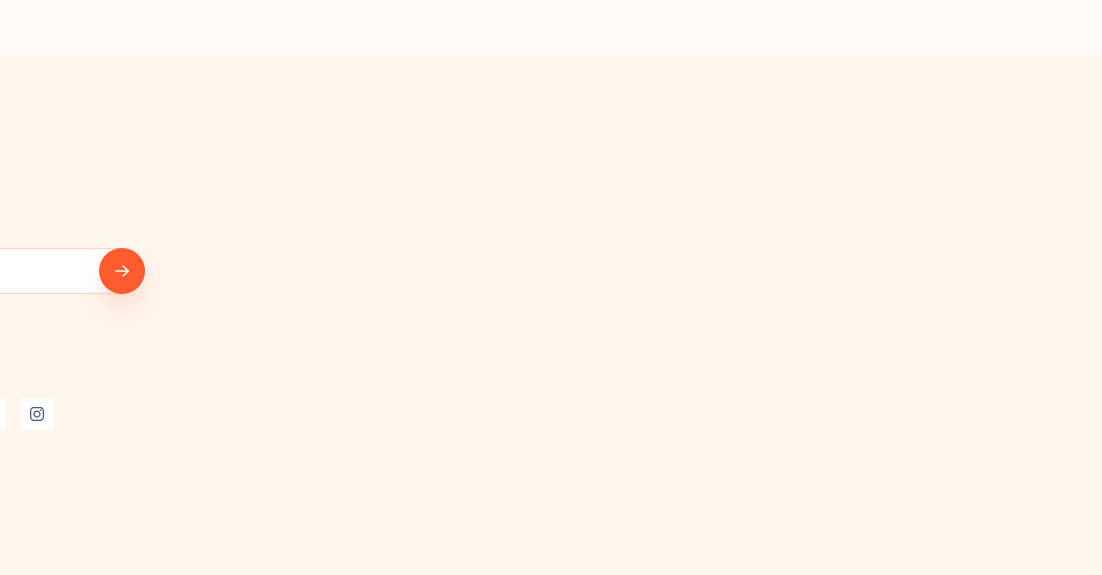
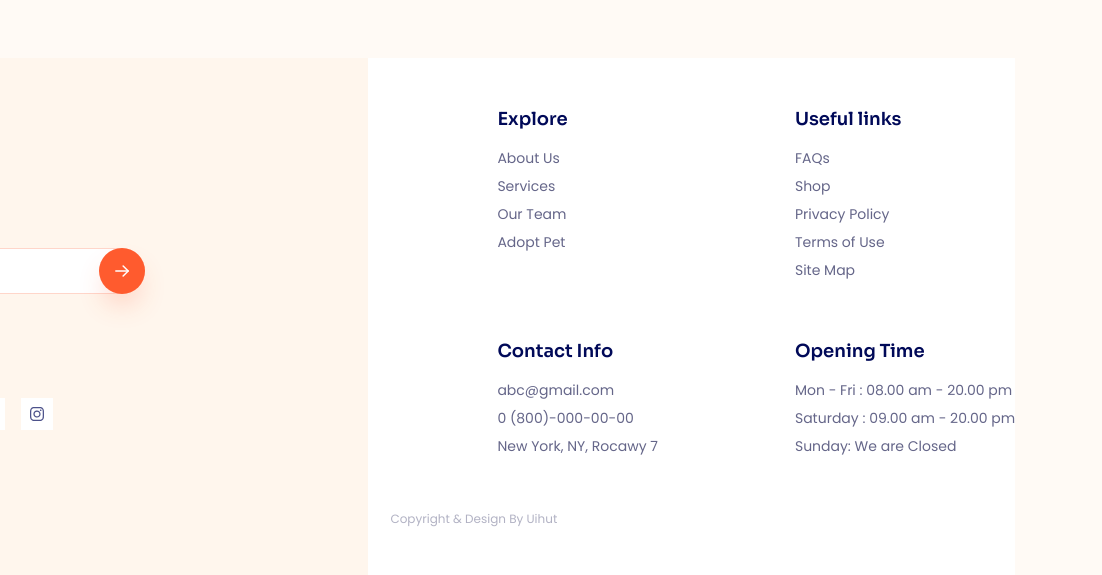
Before and after one commit to VuLong1894/htmlcss-project-05, a plain HTML site: page index.html in a window 1280 px wide. Shown: the part 6631-7206 px from the top of the page, 178-1280 px from the left. Drawn offline with Linux system fonts and the light colour scheme.

Commit message:
Phần footer#2

```diff
--- a/assets/css/styles.css
+++ b/assets/css/styles.css
@@ -1206,7 +1206,7 @@ button {
 /* Footer */
 .footer {
   margin-top: 53px;
-  background: #fff6ed;
+  background: linear-gradient(to right, #fff6ed 43%, transparent 42%);
 }
 
 .footer__inner {
@@ -1215,6 +1215,12 @@ button {
 
 .footer__left {
   padding: 114px 0 148px;
+  width: 42%;
+}
+
+.footer__right {
+  background: #fff;
+  padding: 52px 0 48px 0;
 }
 
 .subcribe-form {
@@ -1291,3 +1297,32 @@ button {
 .social-item:hover {
   opacity: 0.9;
 }
+
+.footer__row {
+  margin-left: 129px;
+  display: grid;
+  grid-template-columns: auto auto;
+  gap: 58px 137px;
+}
+
+.footer__list {
+  margin-top: 14px;
+}
+
+.footer__link {
+  color: #656689;
+  font-size: 1.4rem;
+  line-height: 2;
+}
+
+.footer__link:hover {
+  text-decoration: underline;
+}
+
+.footer__copyright {
+  margin: 52px 0 0 22px;
+  color: #656689;
+  font-size: 1.2rem;
+  line-height: 1.17;
+  opacity: 0.5;
+}
--- a/index.html
+++ b/index.html
@@ -1012,7 +1012,70 @@
               </a>
             </div>
           </div>
-          <div class="footer__right"></div>
+          <div class="footer__right">
+            <div class="footer__row">
+              <!-- Footer column 1 -->
+              <section class="footer__column">
+                <h3 class="footer__heading">Explore</h3>
+                <ul class="footer__list">
+                  <li><a href="#!" class="footer__link"> About Us </a></li>
+                  <li><a href="#!" class="footer__link"> Services </a></li>
+                  <li><a href="#!" class="footer__link"> Our Team </a></li>
+                  <li><a href="#!" class="footer__link"> Adopt Pet </a></li>
+                </ul>
+              </section>
+              <!-- Footer column 2 -->
+              <section class="footer__column">
+                <h3 class="footer__heading">Useful links</h3>
+                <ul class="footer__list">
+                  <li><a href="#!" class="footer__link"> FAQs</a></li>
+                  <li><a href="#!" class="footer__link"> Shop</a></li>
+                  <li><a href="#!" class="footer__link"> Privacy Policy</a></li>
+                  <li><a href="#!" class="footer__link"> Terms of Use </a></li>
+                  <li><a href="#!" class="footer__link"> Site Map </a></li>
+                </ul>
+              </section>
+
+              <!-- Footer column 3 -->
+              <section class="footer__column">
+                <h3 class="footer__heading">Contact Info</h3>
+                <ul class="footer__list">
+                  <li><a href="#!" class="footer__link"> abc@gmail.com </a></li>
+                  <li>
+                    <a href="#!" class="footer__link"> 0 (800)-000-00-00 </a>
+                  </li>
+                  <li>
+                    <a href="#!" class="footer__link">
+                      New York, NY, Rocawy 7
+                    </a>
+                  </li>
+                </ul>
+              </section>
+
+              <!-- Footer column 4 -->
+              <section class="footer__column">
+                <h3 class="footer__heading">Opening Time</h3>
+                <ul class="footer__list">
+                  <li>
+                    <a href="#!" class="footer__link">
+                      Mon - Fri : 08.00 am - 20.00 pm
+                    </a>
+                  </li>
+                  <li>
+                    <a href="#!" class="footer__link">
+                      Saturday : 09.00 am - 20.00 pm
+                    </a>
+                  </li>
+                  <li>
+                    <a href="#!" class="footer__link">
+                      Sunday: We are Closed
+                    </a>
+                  </li>
+                </ul>
+              </section>
+            </div>
+            <p class="footer__copyright">Copyright & Design By Uihut</p>
+          </div>
         </div>
       </div>
     </footer>
```
